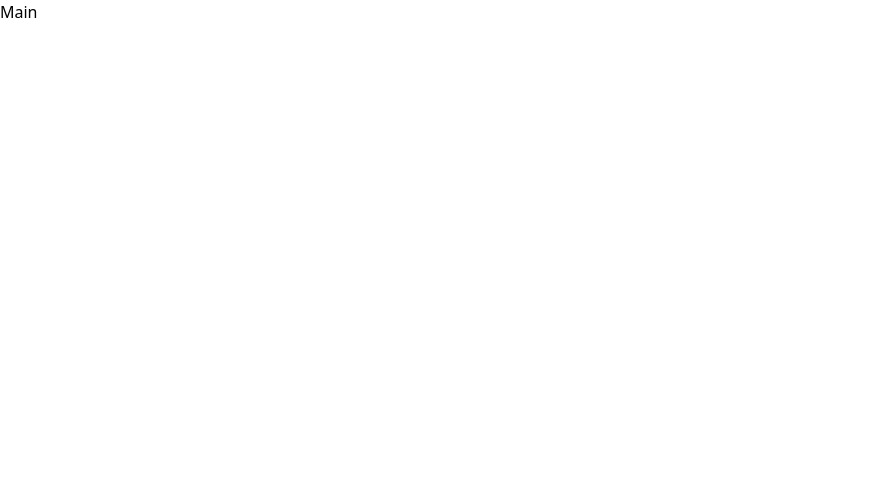
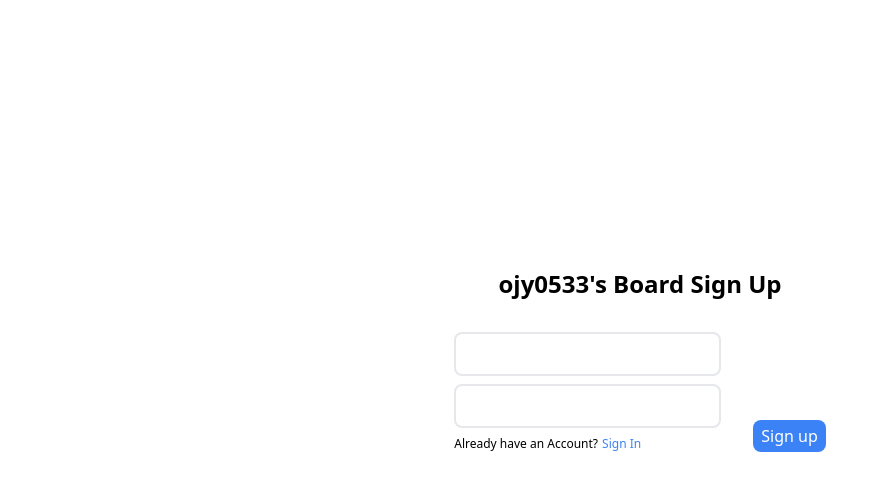
Before and after one commit to 0jyyyyy/express-react-board2, a React (Create React App) app in the folder frontend/: page /sign-up in a window 1280 px wide. Shown: the top 490 px of the page, without its empty margins (0-888 px from the left). Built offline with nearby package versions, Linux system fonts and the light colour scheme.

Commit message:
sign-up, main

```diff
--- a/frontend/src/App.tsx
+++ b/frontend/src/App.tsx
@@ -2,6 +2,7 @@ import { FC } from "react";
 import { BrowserRouter, Routes, Route } from "react-router-dom";
 import Main from "./pages/main";
 import SignIn from "./pages/sign-in";
+import SignUp from "./pages/sign-up";
 
 
 
@@ -10,7 +11,7 @@ const App:FC = () => {
     <Routes>
       <Route path="/" element={<Main />}/>
       <Route path="/sign-in" element={<SignIn />}/>
-      <Route path="/sign-up" element={<Main />}/>
+      <Route path="/sign-up" element={<SignUp />}/>
       <Route path="/create" element={<Main />}/>
       <Route path="/:postId" element={<Main />}/>
     </Routes>
--- a/frontend/src/pages/main.tsx
+++ b/frontend/src/pages/main.tsx
@@ -1,7 +1,48 @@
-import { FC } from "react";
+import axios from "axios";
+import { FC, useEffect } from "react";
 
 const Main:FC =() => {
-  return <div>Main</div>;
+  const getMe = async () =>{
+    const token = localStorage.getItem("token");
+    if(!token) return;
+
+    try{
+      const response = await axios.get(
+        `${process.env.REACT_APP_BACK_URL}/user`,
+        {
+          headers:{
+            Authorization: `Bearer ${token}`,
+          },
+        }
+      );
+      console.log(response);
+    }catch(error){
+      console.error(error);
+    }
+  };
+
+  useEffect(() => {
+    getMe();
+  },[]);
+
+  return <>
+  <header>헤더</header>
+  <main className="max-w-screen-md mx-auto">
+    <h1 className="mt-20 text-center font-bold text-2xl">ojy0533's Board</h1>
+    <ul className="mt-10 h-[440px]">
+      <li className="flex justify-between border-b-2 font-semibold">
+        <span className="w-2/12 p-2 text-center">ID</span>
+        <span className="w-6/12 p-2 text-center">TITLE</span>
+        <span className="w-2/12 p-2 text-center">USER</span>
+        <span className="w-2/12 p-2 text-center">DATE</span>
+      </li>
+      <li>포스트 카드</li>
+    </ul>
+    <ul className="flex text-lg justify-center">
+      <li>페이지</li>
+    </ul>
+  </main>
+  </>;
 };
 
 export default Main;
--- /dev/null
+++ b/frontend/src/pages/sign-up.tsx
@@ -0,0 +1,71 @@
+import axios from "axios";
+import { FormEvent, useState } from "react";
+import { Link, useNavigate } from "react-router-dom";
+
+const SignUp = () => {
+  const [account, setAccount] = useState("");
+  const [password, setPassword] = useState("");
+
+  const navigate = useNavigate();
+
+  const onSubmitSignUp = async(e:FormEvent) =>{
+    try{
+      e.preventDefault();
+
+      if(
+        !account ||
+        !password ||
+        account.trim().length === 0 ||
+        password.trim().length === 0
+      )
+      return;
+
+      const response = await axios.post(
+        `${process.env.REACT_APP_BACK_URL}/user`,
+        {
+          account,
+          password,
+        }
+      );
+
+      localStorage.setItem("token",response.data.token);
+      navigate("/");
+    }catch(error){
+      console.error(error);
+    }
+  }
+  return(
+    <main className="min-h-screen flex flex-col justify-center items-center pb-20">
+      <h1 className="text-2xl font-bold">ojy0533's Board Sign Up</h1>
+      <form
+        className="mt-8 flex items-end gap-4"
+        onSubmit={onSubmitSignUp}
+      >
+        <div className="flex flex-col gap-2 relative">
+          <input
+            className="input-style"
+            type="text"
+            value={account}
+            onChange={(e) => setAccount(e.target.value)}
+          />
+          <input
+            className="input-style"
+            type="password"
+            value={password}
+            onChange={(e) => setPassword(e.target.value)}
+          />
+          <div className="absolute-bottom-5 left-2 text-xs">
+            Already have an Account?
+            <Link to ="/sign-in"
+              className="ml-1 text-blue-500 active:text-blue-700">
+                Sign In
+            </Link>
+          </div>
+        </div>
+        <input className="button-style" type="submit" value="Sign up"/>
+      </form>
+    </main>
+  )
+};
+
+export default SignUp;
```
